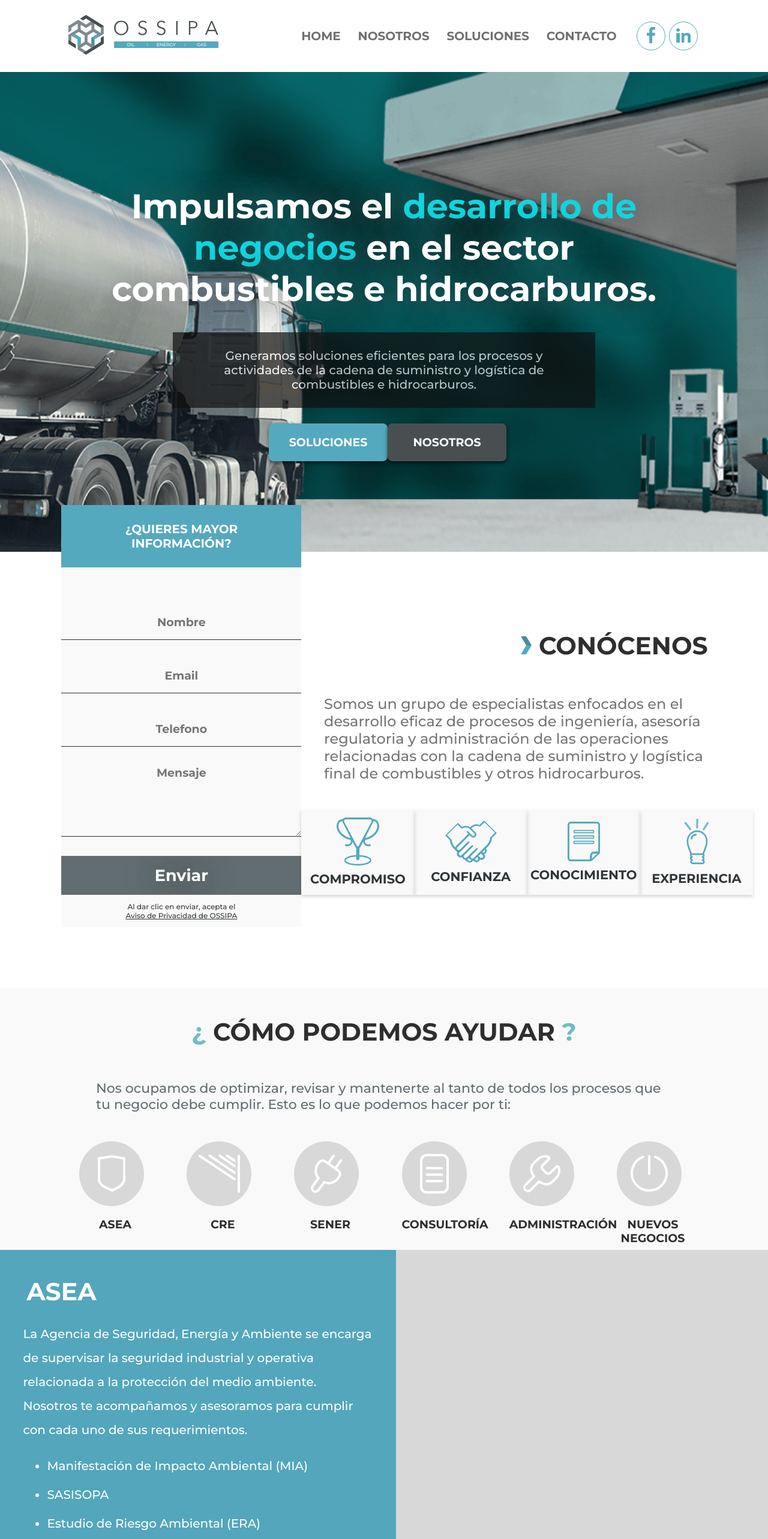
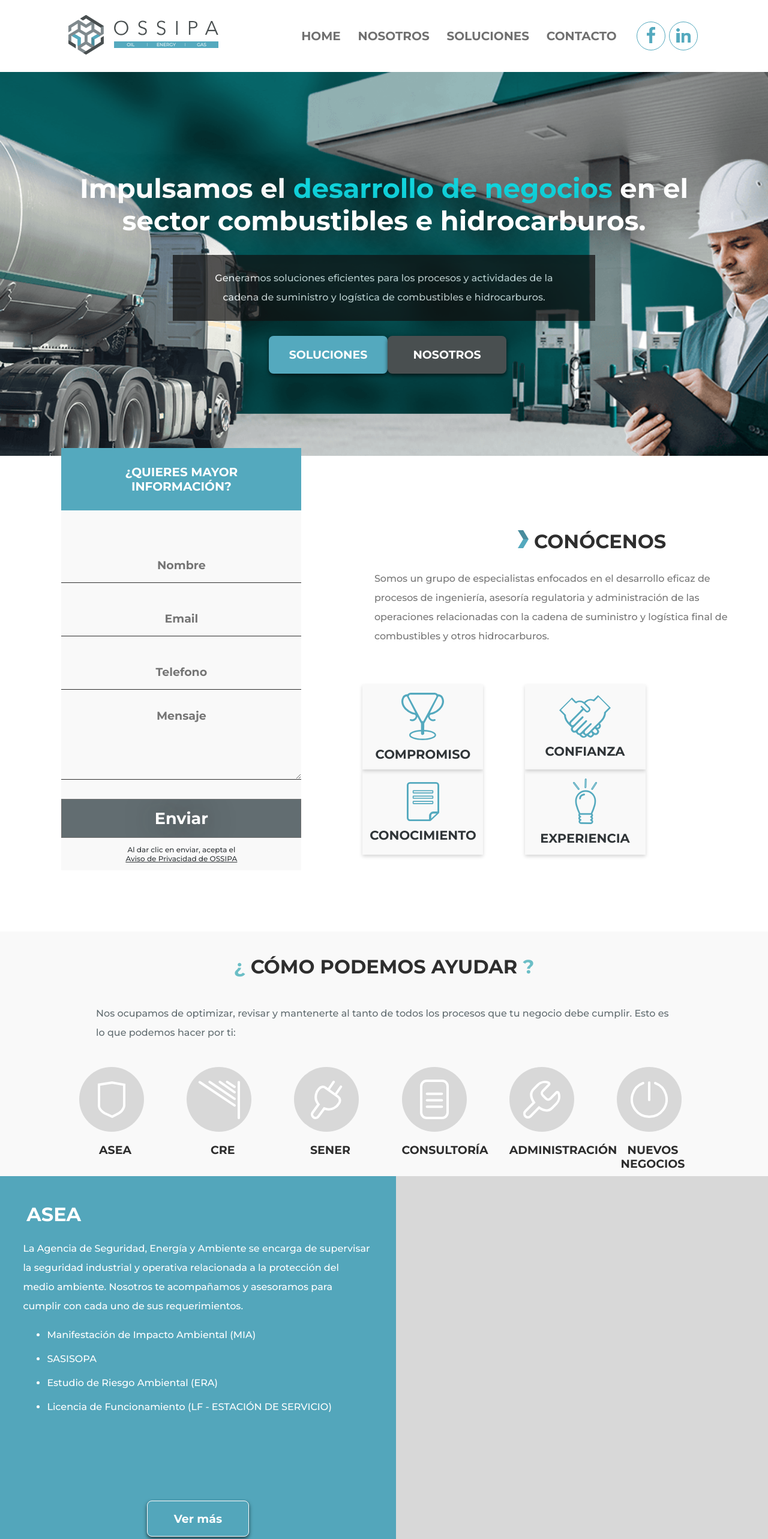
Before and after one commit to marquesin/proyectoossipa, a React (Create React App) app: page / in a window 1280 px wide. Shown: the top 2566 px of the page at 60% size. Built offline with nearby package versions, Linux system fonts and the light colour scheme.

Commit message:
Ajustes en Home en resolución de 1024+ a 1440-

```diff
--- a/src/Components/Home/Banner/Banner.css
+++ b/src/Components/Home/Banner/Banner.css
@@ -99,37 +99,28 @@
     .banner{
         background-image: url("./img/Home-1280x529.png");
         background-size: cover;
-        /* height: 800px; */
-        height: 100vh;
     }
 }
-@media screen and (max-width: 1200px) {
-    /* .banner {
-        height: 200vw;
-        width: 100vw;
-        margin: 0;
-        padding: 0;
-        background-image: none;
-        /* background-color: #D6D6D6; */
-        /* background-image: url(../images/OSSIPA-Banner-mobile.png);
-        background-size: cover;
-        display: flex;
-        justify-content: center;
-        align-items: center;
-    } */
+@media screen and (min-width: 1025px) and (max-width: 1440px) {
+     .banner {
+        width: 100%;
+        height: 50vw;
+     }
 
     .titleHome {
-        font-size: 30px;
+        font-size: calc(2em + 1vw) ;
+        /* font-size: 30px; */
         width: 80%;
     }
 
     .parrafoTitle {
-        display: none;
+        font-size: 16px;
+        line-height: 32px;
     }
 
-    .containerbuttonBannerHome {
+    /* .containerbuttonBannerHome {
         display: none;
-    }
+    } */
 }
 @media screen and (max-width: 1028px) {
     .banner{
@@ -165,6 +156,9 @@
         padding: 6%;
         font-size: 45px;
     }
+    .buttonBannerHomeSo, .buttonBannerHomeNo{
+        display: none;
+    }
 }
 @media screen and (max-width: 480px) {
     .banner{
@@ -174,7 +168,7 @@
         height: 700px;
     }
     .containterIntroBanner{
-        padding-top: 35%;
+        /* padding-top: 35%; */
         justify-content: flex-start;
     }
     .titleHome {
--- a/src/Components/Home/ComoPodemosAyudar/ComoPodemosAyudar.css
+++ b/src/Components/Home/ComoPodemosAyudar/ComoPodemosAyudar.css
@@ -25,6 +25,7 @@ font-weight: 700;
     color: #626D71;
     opacity: 1;
     text-align: left;
+    line-height: 32px;
 
 }
 .containerServiciosCPA{
@@ -158,3 +159,12 @@ fill: blanchedalmond;
         margin: 5%;
     }
 }
+@media screen and (min-width: 1025px) and (max-width: 1440px){
+    .h2CPA{
+        font-size: 32px;
+    }
+    .pCPA{
+        font-size: 16px;
+        line-height: 32px;
+    }
+}
--- a/src/Components/Home/ComoPodemosAyudar/Servicios/Servicios.css
+++ b/src/Components/Home/ComoPodemosAyudar/Servicios/Servicios.css
@@ -24,7 +24,7 @@
     font-size: 20px;
     text-align: left;
     font-weight: 500;
-    line-height:200%;
+    line-height:32px;
     margin-bottom: 0;
 }
 .buttonServicioAmpliado{
@@ -99,7 +99,7 @@
     }
     .ServicioAmpliadoFoto{
         width: 100%;
-        height: 340px;
+        height: 50vw;
         display: flex;
         justify-content: space-between;
         align-items: center;
@@ -135,3 +135,12 @@
 
 
 }
+@media screen and (min-width: 1025px) and (max-width: 1440px){
+    .h4ServicioAmpliado {
+        font-size: 32px;
+    }
+    .pServicioAmpliado{
+        font-size: 16px;
+        line-height: 32px;
+    }
+}
--- a/src/Components/Home/Contactenos/Contactenos.css
+++ b/src/Components/Home/Contactenos/Contactenos.css
@@ -127,6 +127,7 @@ color: #767676;
 opacity: 1;
 font-weight: 500;
 font-size: 24px;
+line-height: 32px;
 }
 .continervaloresConocenos{
     width: 100%;
@@ -155,7 +156,25 @@ font-size: 24px;
     margin-bottom: 0;
     margin-top: 0.5em;
 }
+@media screen and (min-width:1025px) and (max-width:1440px) {
+    .ContainerMayorInformacion{
+        margin-top: -2%;
+    }
+    .h2Conocenos {
+        font-size: 32px;
+    }
+    .pConocenos{
+        font-size: 16px;
+        line-height: 32px;
+        margin: 0 0 0 26%;
+    }
+    .continervaloresConocenos{
+        flex-wrap: wrap;
+        width: 80%;
+        margin: auto;
+    }
 
+}
 @media screen and (max-width:1024px) {
     .containerContactenos{
         padding: 0;
@@ -219,7 +238,8 @@ font-size: 24px;
         font-size: 16px;
     }
 }
-@media screen and (min-width:426px) and (max-width:1024px) {
+
+@media screen  and (max-width:1024px) {
     .containerContactenos{
         flex-direction: row;
         align-items: flex-start;
@@ -249,11 +269,24 @@ font-size: 24px;
     }
 
 }
+
 @media screen and (max-width:768px) {
     .containerContactenos{
         margin-top: -2%;
+        flex-direction: column;
+    }
+    .conocenos{
+        margin: auto;
     }
     .h2Conocenos{
         text-align: center;
     }
+    .continervaloresConocenos{
+        width: 100%;
+        flex-wrap: wrap;
+    }
+    .valorConocenos{
+        width: 120px;
+        height: 100px;
+    }
 }
```
